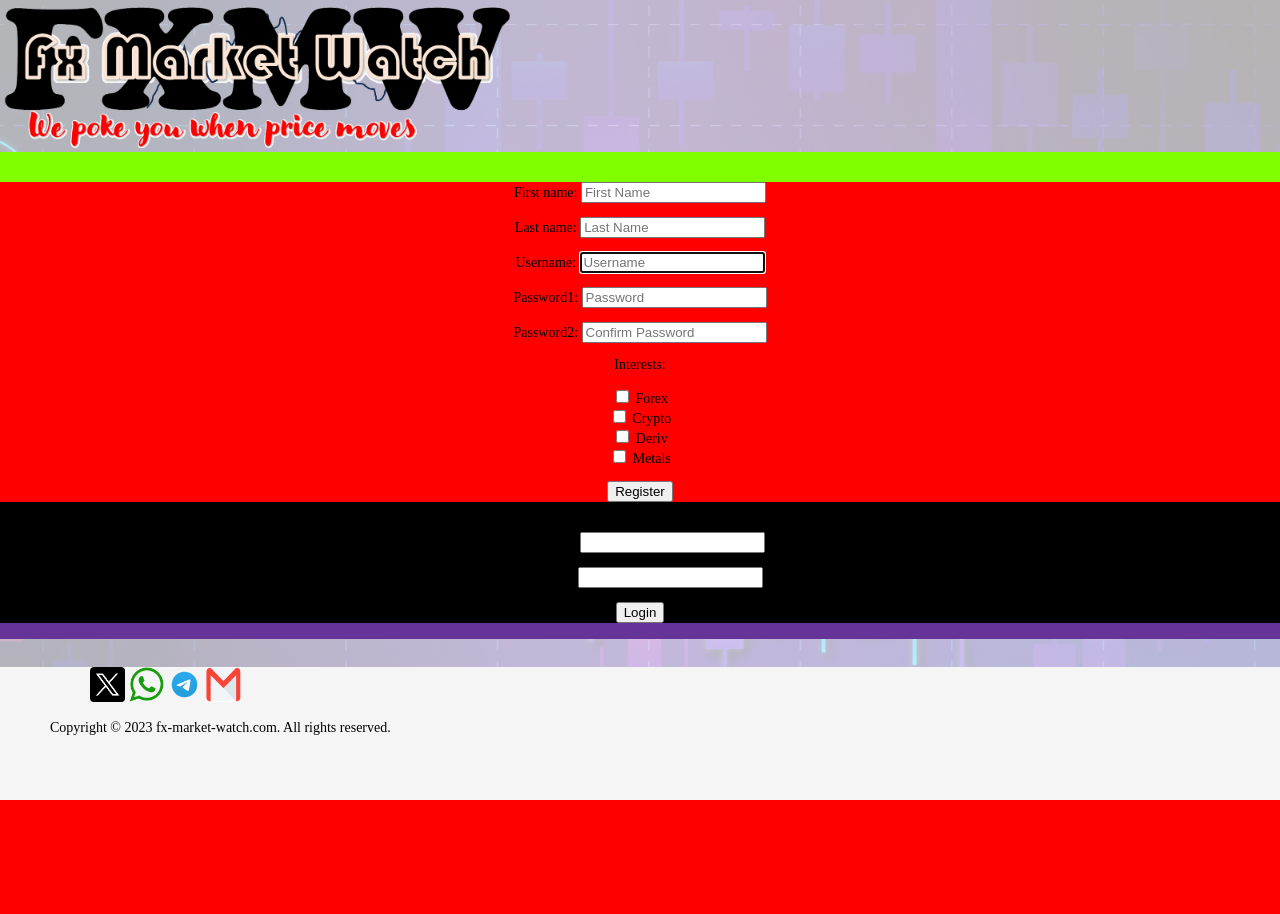
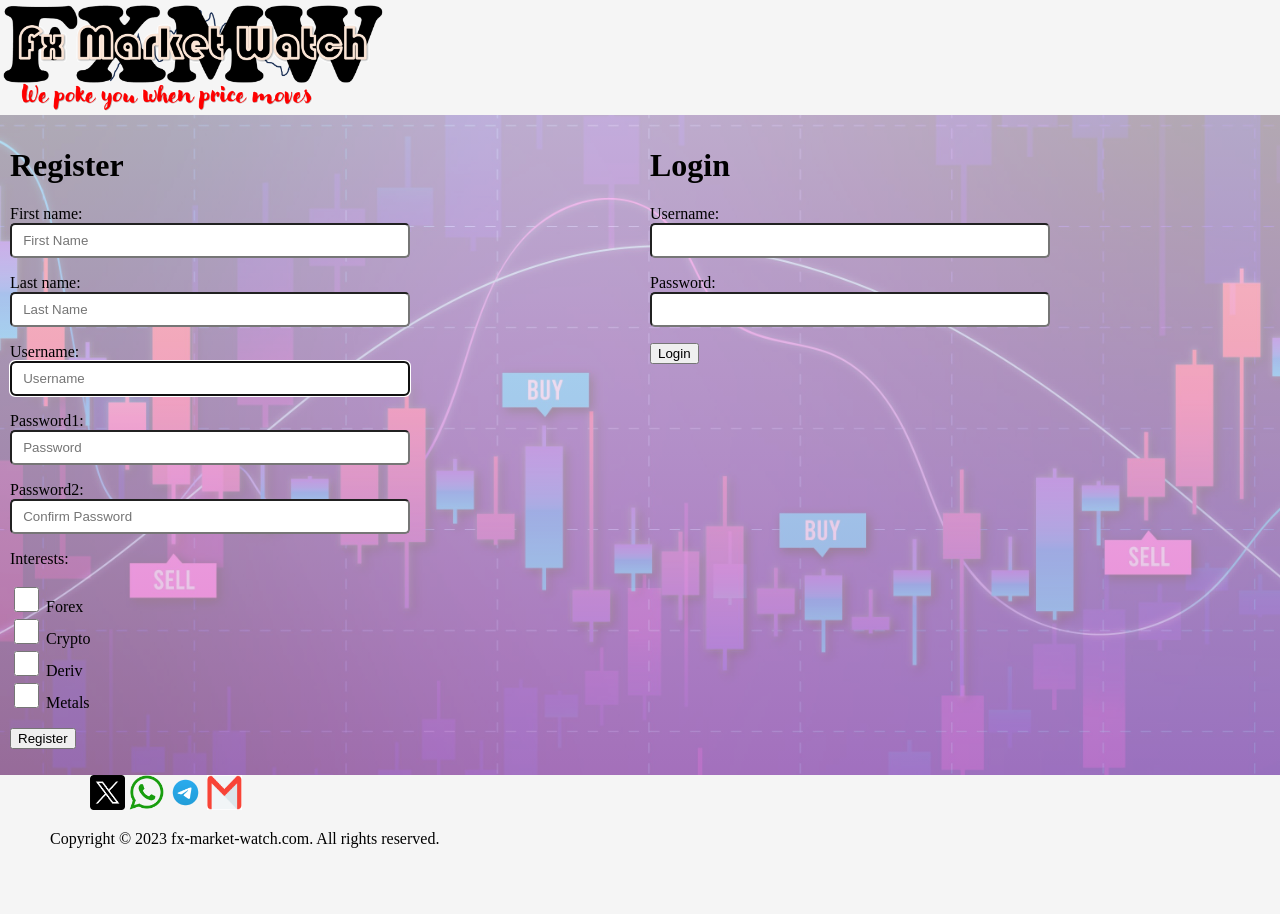
Before and after one commit to georgeeset/fx-price-watch, a Django app: page / in a window 1280 px wide. Before the commit the page ends 800 px from the top, so only its background shows below. Run offline with Django 4.2, Linux system fonts and the light colour scheme.

Commit message:
styling of login page ongoing
worning and errors on css: cleared

```diff
--- a/fx_market_watch/settings.py
+++ b/fx_market_watch/settings.py
@@ -12,6 +12,7 @@ https://docs.djangoproject.com/en/4.2/ref/settings/
 
 from pathlib import Path
 import os
+
 
 # Build paths inside the project like this: BASE_DIR / 'subdir'.
 BASE_DIR = Path(__file__).resolve().parent.parent
--- a/fx_market_watch/templates/base.html
+++ b/fx_market_watch/templates/base.html
@@ -6,7 +6,8 @@
     <meta charset="UTF-8">
     <meta http-equiv="Cache-Control" content="no-cache, no-store, must-revalidate">
     <link rel="stylesheet" href="{% static "styles/style.css" %}">
-    <link rel="stylesheet" href="{% static "styles/index.css" %}">
+    <link rel="stylesheet"  type="text/css" href="{% static "styles/index.css" %}">
+    <link rel="stylesheet"  type="text/css" href="{% static "styles/form_style.css" %}">
     <meta name="viewport" content="width=device-width, initial-scale=1.0">
     <title>Document</title>
 </head>
@@ -16,6 +17,6 @@
         {% block content %}
         {% endblock content %}
     </main>
+</body>
     {% include 'partials/_footer.html' %}
-</body>
 </html>
--- a/fx_market_watch/templates/index.html
+++ b/fx_market_watch/templates/index.html
@@ -5,20 +5,22 @@
     <img class="bana" src="../static/styles/imgs/fxmarketwatch1.png" alt="FX MARKET WATCH logo">
 <div>
 
-    <center>
-		<div class="row">
-			<div class="col-md-4 col-sm-6"
-				style="background-color: chartreuse;">
-				<br>
+  <div class="splitRow">
+    <div class="splitColumn">
+      <div>
+        <h1>Register</h1>
+      </div>
         <form method='post' class="signupForm">
           {% csrf_token %}
           {{ signupform.as_p }}
           <input type='submit', name='signup' value='Register'>
         </form>
+
     </div>
-			<div class="col-md-4 col-sm-6"
-				style="background-color: black;">
-				<br>
+    <div class="splitColumn">
+      <div>
+        <h1>Login</h1>
+      </div>
         {% if login_error_message%}
             <p class='formError'>
                 Error in form! {{ login_error_message }}
@@ -31,14 +33,6 @@
             <input type='submit', name='login' value='Login'>
         </form>
     </div>
-			<!-- Sum of SM col exceeds 12 so if the screen
-				is small (less than 576px) the last column
-				will Automatically get aligned in the next row -->
-			<div class="col-md-4 col-sm-6"
-				style="background-color: rebeccapurple;">
-				<br>
   </div>
-		</div>
-	</center>
 
 {%endblock%}
--- a/fxmktwatch/models.py
+++ b/fxmktwatch/models.py
@@ -25,16 +25,21 @@ class SignupForm(UserCreationForm):
                                  required=True,
                                  widget=forms.TextInput(attrs={'placeholder': 'First Name',
                                                                'class': 'form-control',
+                                                               'id': 'name',
+                                                               'autocomplete': 'given-name'
                                                                }))
     last_name = forms.CharField(max_length=50,
                                 required=True,
                                 widget=forms.TextInput(attrs={'placeholder': 'Last Name',
                                                               'class': 'form-control',
+                                                              'id': 'last_name'
                                                               }))
     username = forms.CharField(max_length=50,
                                required=True,
                                widget=forms.TextInput(attrs={'placeholder': 'Username',
                                                              'class': 'form-control',
+                                                             'id': 'reg_username',
+                                                             'autocomplete':'username'
                                                              }))
     # email = forms.EmailField(required=True,
     #                          widget=forms.TextInput(attrs={'placeholder': 'Email',
@@ -52,17 +57,19 @@ class SignupForm(UserCreationForm):
                                 widget=forms.PasswordInput(attrs={'placeholder': 'Confirm Password',
                                                                   'class': 'form-control',
                                                                   'data-toggle': 'password',
-                                                                  'id': 'password',
+                                                                  'id': 'password2',
                                                                   }))
     interests = forms.MultipleChoiceField(
-        widget=forms.CheckboxSelectMultiple,
+        widget=forms.CheckboxSelectMultiple( attrs={
+            'class': 'checkBoxes',
+        }),
         required=True,
         choices=[
             ('Forex','Forex' ),
             ('Crypto', 'Crypto'),
             ('Deriv', 'Deriv'),
             ('Metals', 'Metals'),
-        ]
+        ],
     )
 
     class Meta:
@@ -209,5 +216,10 @@ class AlertForm(forms.Form):
     note = forms.CharField(required=True, max_length=100, min_length=10, widget=forms.Textarea(attrs={'size': '60', }))
 
 class LoginForm(forms.Form):
-    username = forms.CharField(label='Username')
-    password = forms.CharField(widget=forms.PasswordInput)
+    username = forms.CharField(label='Username', widget=forms.TextInput(attrs={
+        'autocomplete': 'username',
+         'class': 'form-control'
+    }))
+    password = forms.CharField(widget=forms.PasswordInput(attrs={
+        'class': 'form-control'
+    }))
--- /dev/null
+++ b/static/styles/form_style.css
@@ -0,0 +1,18 @@
+
+.form-control {
+    display: block;
+    box-sizing: border-box;
+    width: 70%;
+    max-width: 400px;
+    padding: 0.5rem 0.7rem;
+    border-radius: 5px;
+}
+
+
+/* Create a custom checkbox */
+.checkBoxes {
+    display: inline;
+    height: 25px;
+    width: 25px;
+    background-color: #eee;
+  }
--- a/static/styles/index.css
+++ b/static/styles/index.css
@@ -1,15 +1,39 @@
 
-.indexHeead {
+*{
+    box-sizing: border-box;
+ }
+
+.indexHead {
     display: block;
     background-color: whitesmoke;
 }
 
 .bana{
-    width: 40%;
+    width: 30%;
     height: auto;
 }
 
+.splitColumn {
+    float: left;
+    width: 50%;
+    padding: 10px;
+    /* background-color: rgba(255, 255, 242, 0.712) */
+}
 
-.signupForm {
-    background-color: red;
+/* Clear floats after the columns */
+.row:after {
+    content: "";
+    display: table;
+    clear: both;
 }
+
+.splitRow{
+    justify-content: space-between;
+}
+
+/* Responsive layout - when the screen is less than 600px wide, make the two columns stack on top of each other instead of next to each other */
+@media screen and (max-width: 750px) {
+    .splitColumn {
+      width: 100%;
+    }
+  }
--- a/static/styles/style.css
+++ b/static/styles/style.css
@@ -1,11 +1,11 @@
 
 body {
   background-repeat: no-repeat;
-  background: linear-gradient(rgba(255, 255, 255, 0.7), rgba(255, 255, 255, 0.7)), url("imgs/background.jpg");
+  background: linear-gradient(rgba(255, 255, 255, 0.7), rgba(212, 149, 209, 0.7)), url("imgs/background.jpg");
   background-size: cover;
   margin: 0;
   padding: 0;
-  font-size: 0.875rem;
+  font-size: 1rem;
   font-family: var(--font-family-primary);
   color: var(--body-fg);
   /* setup the page body layout*/
@@ -14,6 +14,7 @@ body {
   flex-direction: column;
    /* setup the page body layout*/
 }
+
 
 .banner-head {
   background-color: whitesmoke;
@@ -83,7 +84,6 @@ body {
   float: left;
 }
 
-
 .iconItem {
   display: inline;
 }
```
Lines whose indentation alone changed are shown as unchanged.
